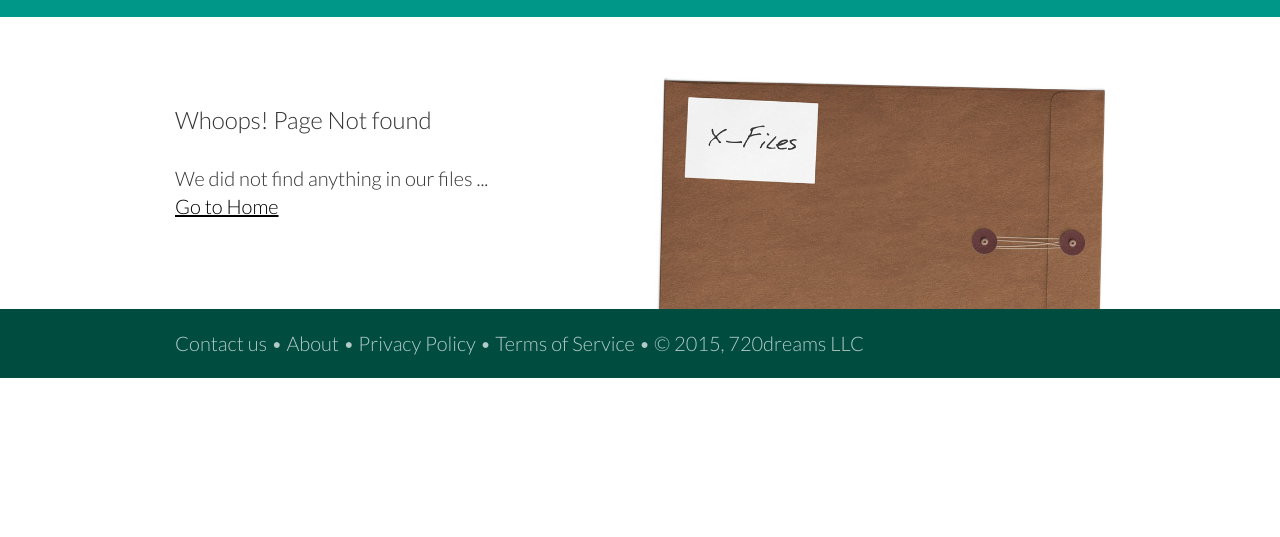
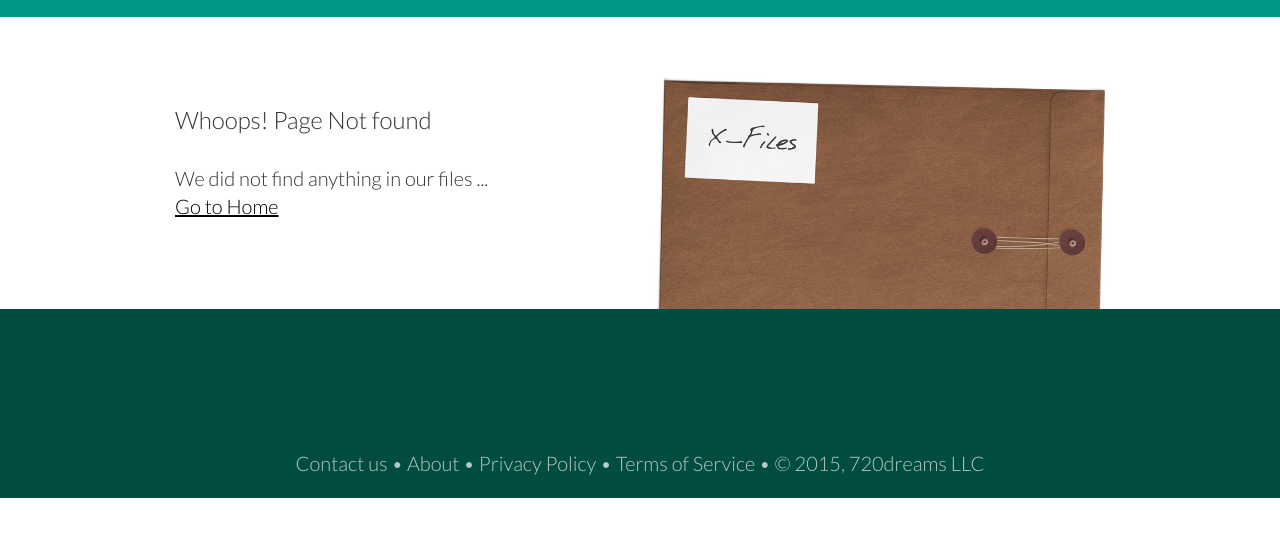
Before and after one commit to 720dreams/720dreams-page, a website: page app/views.html in a window 1280 px wide. Shown: the part 155-692 px from the top of the page. Drawn offline with nearby package versions, Linux system fonts and the light colour scheme; files that its build step writes are made by us from their sources.

Commit message:
fix class

```diff
--- a/app/views.html
+++ b/app/views.html
@@ -76,7 +76,7 @@
 
 <script id="footer-template" type="text/template">
   <div class="full-bg bg-primary-2nd footer" style="background-color: #<%-accentColor%>">
-    <div class="container text-centermargin-top">
+    <div class="container text-center margin-top">
       <div class="row">
         <div class="col-sm-12">
           <% if (logo) { %>
@@ -84,7 +84,7 @@
             <img src="<%-logo%>" class="lower-logo">
           </a>
           <% } %>
-          <div class="author text-centermargin-top light">
+          <div class="author text-center margin-top light">
             <a href="mailto:<%-contactEmail%>">Contact us</a> &bull;
             <a href="/views.html?title=About&<%-query %>">About</a> &bull;
             <a href="/views.html?title=Privacy%20Policy&<%-query %>">Privacy Policy</a> &bull;
```
Also changed, not shown: app/index.html (+2 -4 lines).
